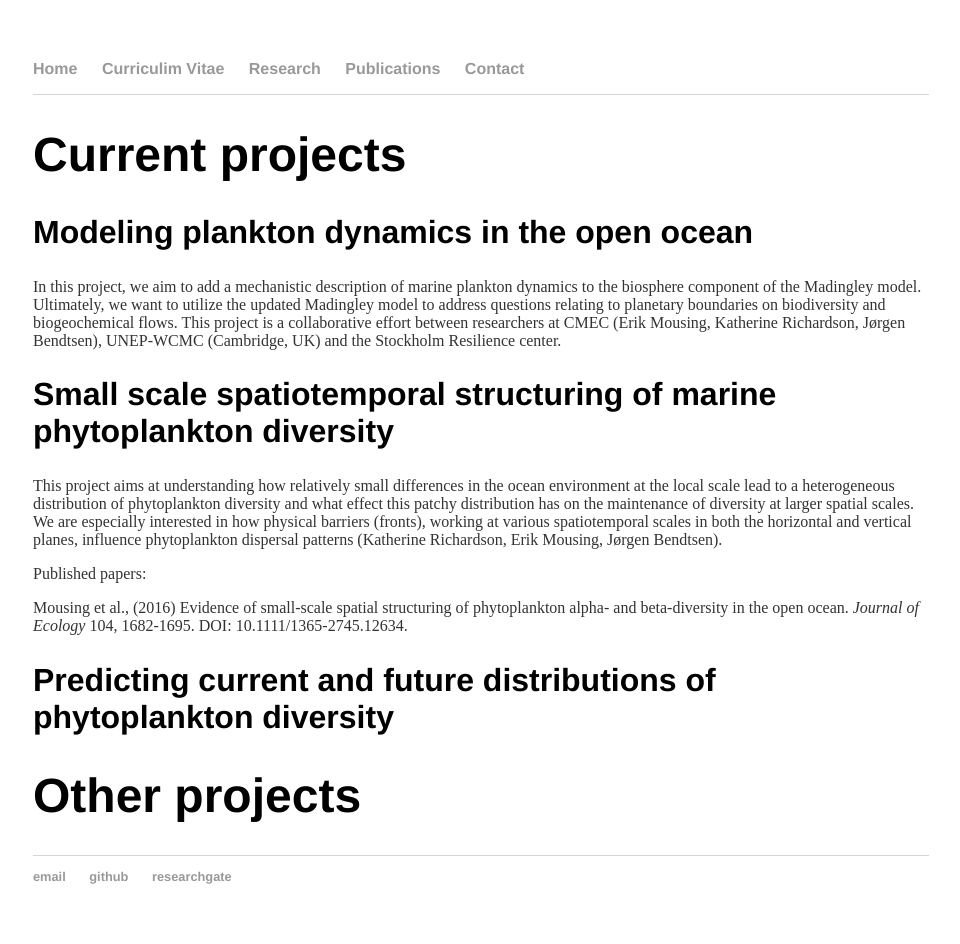
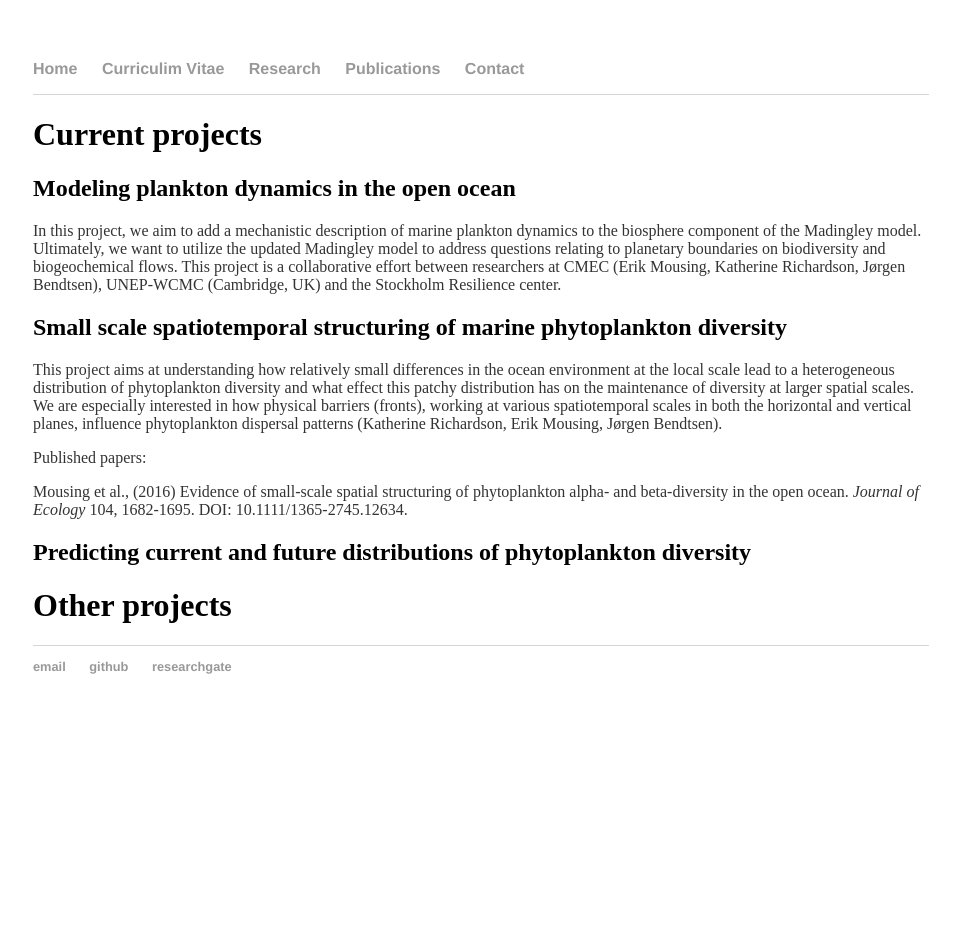
Before and after one commit to eamousing/eamousing.github.io, a Jekyll site: the page built from research.html, in a window 1280 px wide. Shown: the whole page, without its empty margins (159-1119 px from the left). Built offline with Jekyll 4.4.1, drawn with Linux system fonts in a browser that asks for light colours; Markdown is read by kramdown in place of the engine named in the settings; after the commit the page ends 900 px from its top, so only the background shows below that.

Commit message:
changes to heade style

```diff
--- a/css/main.css
+++ b/css/main.css
@@ -1,3 +1,25 @@
+/***********************************************
+* Global styles
+***********************************************/
+
+.reveal {
+    font-family: Arial, sans-serif;
+    font-size: 36px;
+    font-weight: normal;
+}
+
+/***********************************************
+* HEADERS
+***********************************************/
+.reveal h1,
+.reveal h2,
+.reveal h3 {
+    line-height: 0.9em;
+    letter-spacing: 0.2em;
+
+}
+
+
 body {
     margin: 60px auto;
     width: 70%;
@@ -19,14 +41,7 @@ a {
 a:hover {
     text-decoration: underline;
 }
-h1 {
-    font-size: 3em;
-    font-family:'Helvetica', 'Arial', 'Sans-Serif';
-}
-h2 {
-    font-size: 2em;
-    font-family: 'Helvetica', 'Arial', 'Sans-Serif';
-}
+
 p {
     font-size: 1em;
     color: #333;
```
